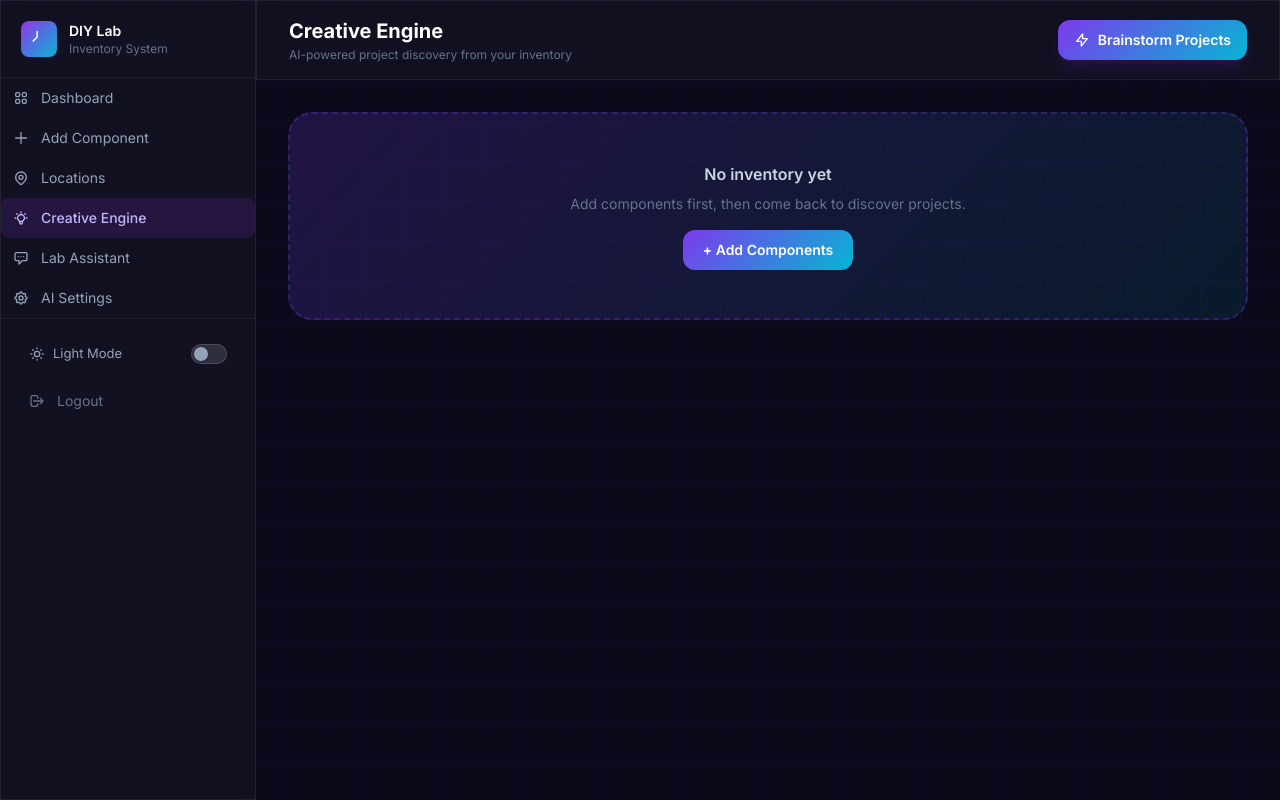
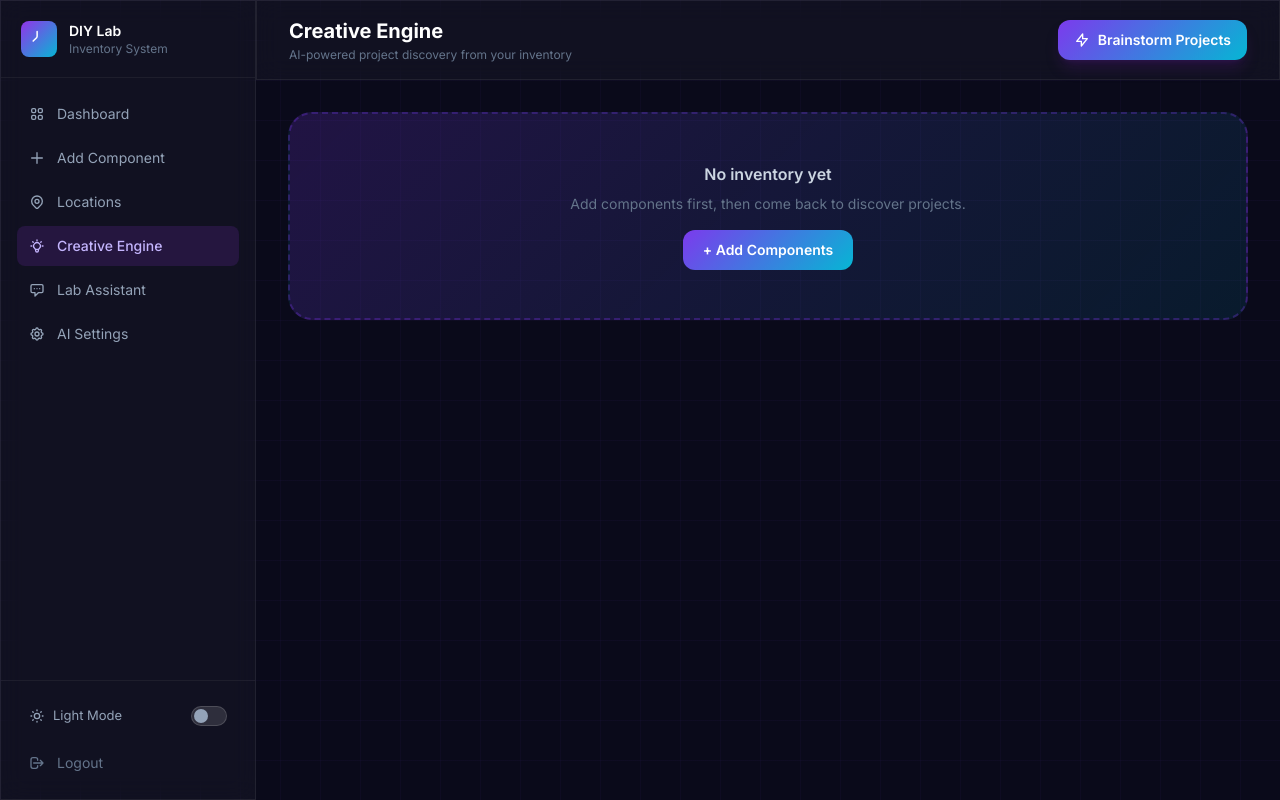
Before and after one commit to Philusha1983/diy-inventory, a PHP site: page /projects.php in a window 1280 px wide. Run offline with PHP 8.4, Linux system fonts and the light colour scheme; the visitor is signed in with stand-in values (Sample User, id 1); data comes from the database, SQL or seed files in the repository; data that the repository does not hold is empty.

Commit message:
fix: restore missing <nav> wrapper in projects.php sidebar — nav links were floating outside the flex container causing broken layout

```diff
--- a/projects.php
+++ b/projects.php
@@ -246,6 +246,7 @@ ob_end_flush();
       <div><p class="font-semibold text-white text-sm" data-i18n-text="nav.brand_name">DIY Lab</p><p class="text-xs text-slate-500" data-i18n-text="nav.brand_sub">Inventory System</p></div>
     </div>
   </div>
+  <nav class="flex-1 p-4 space-y-1">
     <a href="dashboard.php" class="nav-link flex items-center gap-3 px-3 py-2.5 rounded-lg hover:bg-white/5 text-sm" data-i18n="nav.dashboard"><svg class="w-4 h-4" fill="none" viewBox="0 0 24 24" stroke="currentColor"><path stroke-linecap="round" stroke-linejoin="round" stroke-width="2" d="M4 6a2 2 0 012-2h2a2 2 0 012 2v2a2 2 0 01-2 2H6a2 2 0 01-2-2V6zM14 6a2 2 0 012-2h2a2 2 0 012 2v2a2 2 0 01-2 2h-2a2 2 0 01-2-2V6zM4 16a2 2 0 012-2h2a2 2 0 012 2v2a2 2 0 01-2 2H6a2 2 0 01-2-2v-2zM14 16a2 2 0 012-2h2a2 2 0 012 2v2a2 2 0 01-2 2h-2a2 2 0 01-2-2v-2z"/></svg> Dashboard</a>
     <a href="add_item.php" class="nav-link flex items-center gap-3 px-3 py-2.5 rounded-lg hover:bg-white/5 text-sm" data-i18n="nav.add_component"><svg class="w-4 h-4" fill="none" viewBox="0 0 24 24" stroke="currentColor"><path stroke-linecap="round" stroke-linejoin="round" stroke-width="2" d="M12 4v16m8-8H4"/></svg> Add Component</a>
     <a href="locations.php" class="nav-link flex items-center gap-3 px-3 py-2.5 rounded-lg hover:bg-white/5 text-sm" data-i18n="nav.locations"><svg class="w-4 h-4" fill="none" viewBox="0 0 24 24" stroke="currentColor"><path stroke-linecap="round" stroke-linejoin="round" stroke-width="2" d="M17.657 16.657L13.414 20.9a1.998 1.998 0 01-2.827 0l-4.244-4.243a8 8 0 1111.314 0z"/><path stroke-linecap="round" stroke-linejoin="round" stroke-width="2" d="M15 11a3 3 0 11-6 0 3 3 0 016 0z"/></svg> Locations</a>
```
